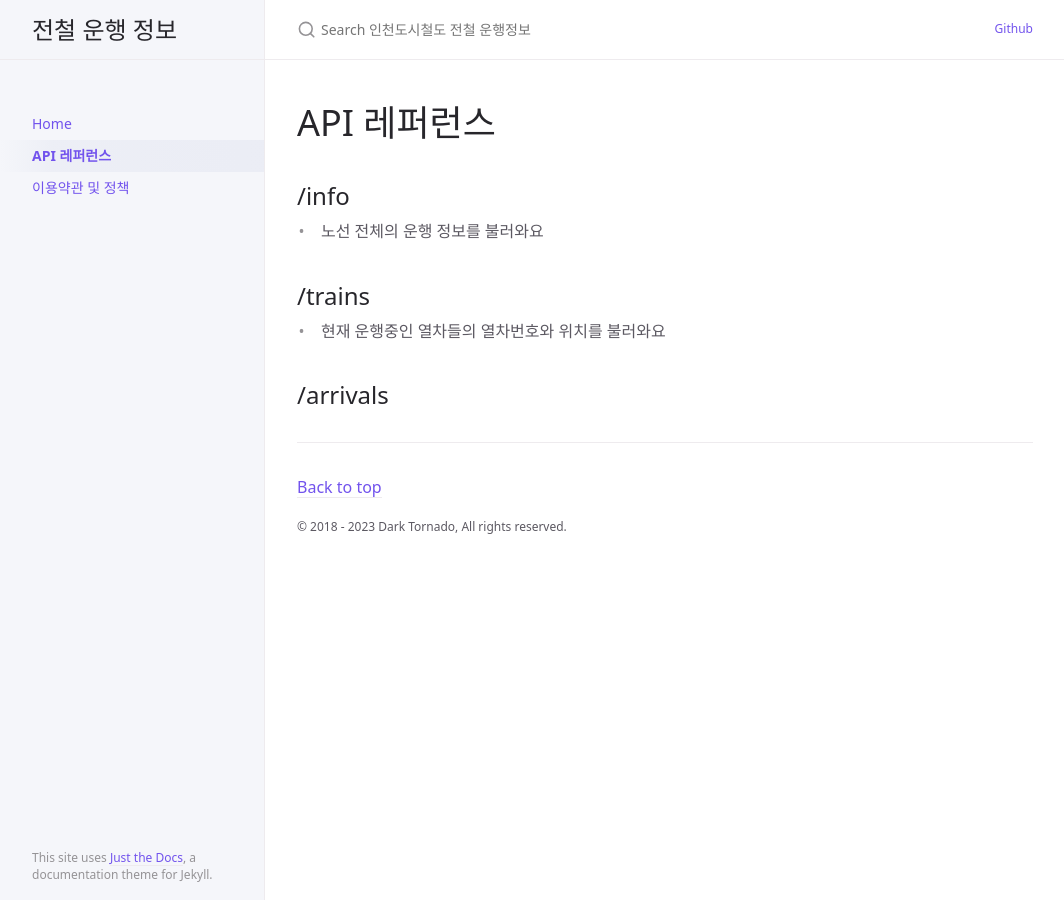
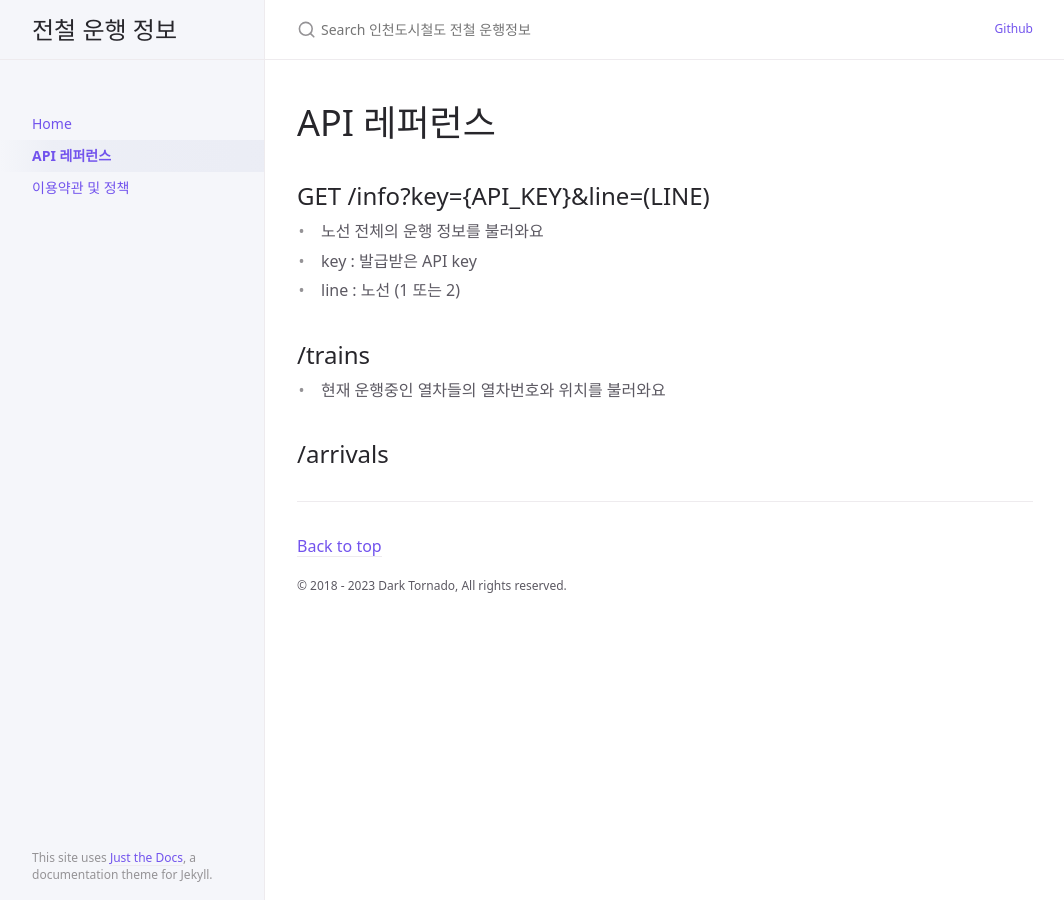
Before and after one commit to DarkTornado/ictr, a Jekyll site: the page built from docs/api.md, in a window 1280 px wide. Shown: the whole page, without its empty margins (107-1171 px from the left). Built offline with Jekyll 4.4.1, drawn with Linux system fonts in a browser that asks for light colours.

Commit message:
Update api.md

```diff
--- a/docs/api.md
+++ b/docs/api.md
@@ -6,8 +6,11 @@ nav_order: 2
 
 # API 레퍼런스
 
-## /info
+## GET /info?key={API_KEY}&line=(LINE)
 - 노선 전체의 운행 정보를 불러와요
+- key : 발급받은 API key
+- line : 노선 (1 또는 2)
+
 
 ## /trains
 - 현재 운행중인 열차들의 열차번호와 위치를 불러와요
```
